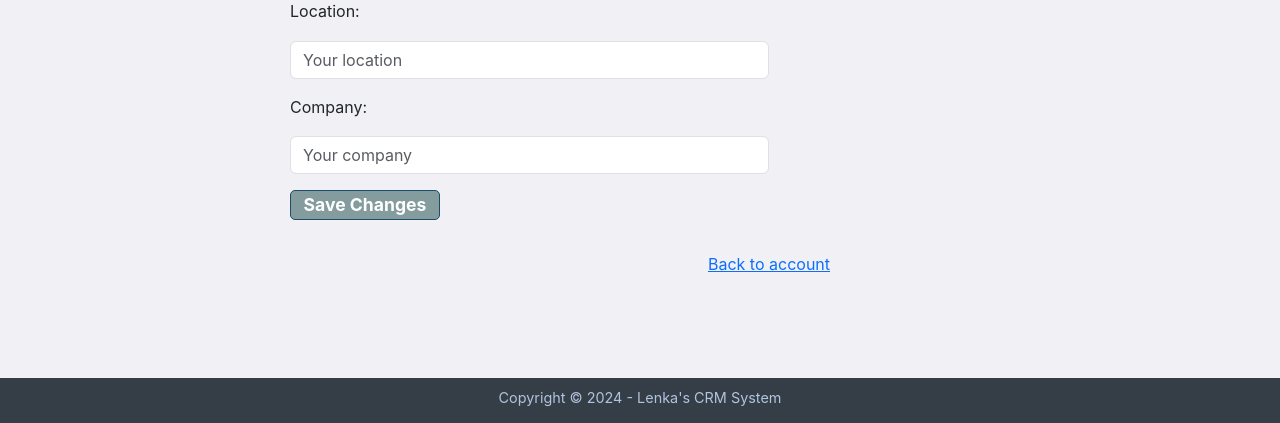
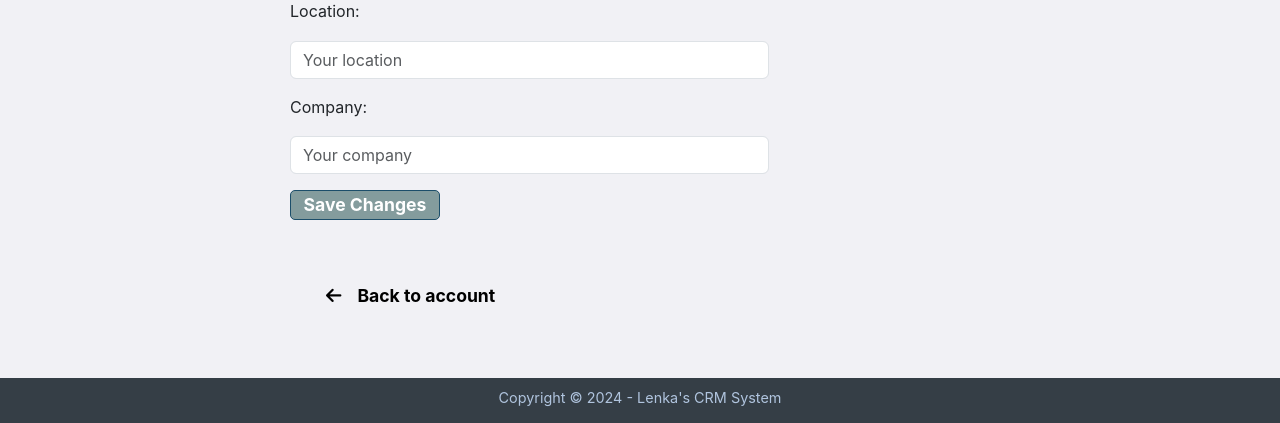
Before and after one commit to lenkamac/CrmSystem, a Django app: page /dashboard/account/edit/ in a window 1280 px wide. Shown: the part 946-1369 px from the top of the page. Run offline with Django 5.2, Linux system fonts and the light colour scheme; the visitor is signed in with stand-in values (Sample User, id 1); data comes from the database, SQL or seed files in the repository; some libraries are stand-ins or nearby versions.

Commit message:
style change on account and edit profile

```diff
--- a/userprofile/static/userprofile/account.css
+++ b/userprofile/static/userprofile/account.css
@@ -2,7 +2,6 @@
     width: 100%;
     height: 100vh;
 }
-
 
 .login-btn {
     background-color: #697272;
--- a/userprofile/templates/userprofile/edit_profile.html
+++ b/userprofile/templates/userprofile/edit_profile.html
@@ -5,7 +5,11 @@
 
 {% block content %}
 
-    <div class="container w-100 mt-4">
+    {% block css %}
+    	<link rel="stylesheet" href="{% static 'userprofile/account.css' %}">
+    {% endblock %}
+
+    <div class="container mx-auto mt-4" id="container-edit-profile">
         <div class="row">
             <div class="col-12">
                 <h2>Edit profile</h2>
@@ -22,8 +26,9 @@
 
         <div class="row my-lg-4">
             <div class="col-12">
-                <div class="text-center">
-                    <a href="{% url 'userprofile:account' %}">Back to account</a>
+                <div class="text-center text-md-start">
+                    <a href="{% url 'userprofile:account' %}" class="back-to-dashboard">
+                        <i class="fa-solid fa-arrow-left px-3"></i>Back to account</a>
                 </div>
             </div>
         </div>
```
